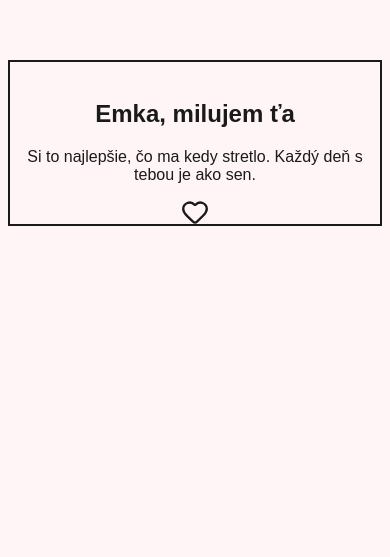
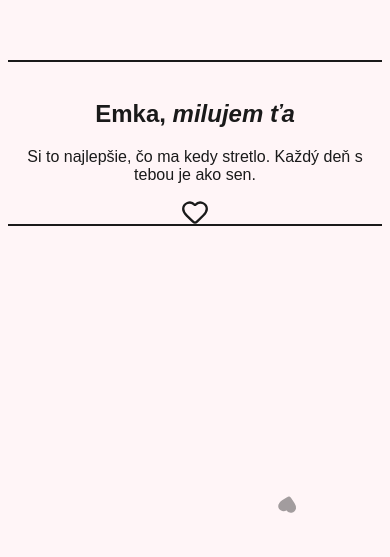
Before and after one commit to MilanLoduha/EmkaWeb, a Next.js app: page / in a window 390 px wide. Shown: the part 287-844 px from the top of the page. Built offline with nearby package versions, Linux system fonts and the light colour scheme.

Commit message:
Fix: Hydration error (Math.random), dark text for readability, responsive grid

```diff
--- a/src/components/Hero.tsx
+++ b/src/components/Hero.tsx
@@ -1,71 +1,91 @@
 "use client";
 
 import { motion } from "framer-motion";
+import { useEffect, useState } from "react";
 import { Bow } from "./ui/Bow";
 import { Heart } from "lucide-react";
 
+// Client-side only component to avoid hydration mismatches
+const FloatingHeart = ({ i }: { i: number }) => {
+  const [initialStyle, setInitialStyle] = useState({ x: 0, scale: 0.5 });
+  const [isMounted, setIsMounted] = useState(false);
+
+  useEffect(() => {
+    setIsMounted(true);
+    setInitialStyle({
+      x: Math.random() * 1400 - 600,
+      scale: Math.random() * 0.6 + 0.4,
+    });
+  }, []);
+
+  if (!isMounted) return null;
+
+  return (
+    <motion.div
+      className="absolute text-primary-pink opacity-40 pointer-events-none"
+      initial={{
+        x: initialStyle.x,
+        y: 1000,
+        scale: initialStyle.scale
+      }}
+      animate={{
+        y: -200,
+        rotate: 360,
+        x: initialStyle.x + (Math.random() * 200 - 100)
+      }}
+      transition={{
+        duration: Math.random() * 8 + 8,
+        repeat: Infinity,
+        ease: "linear",
+        delay: Math.random() * 5
+      }}
+    >
+      <Heart fill="currentColor" size={25} />
+    </motion.div>
+  );
+};
+
 export const Hero = () => {
   return (
-    <section className="relative min-h-screen flex flex-col items-center justify-center overflow-hidden bg-soft-pink/10 px-4">
+    <section className="relative min-h-screen flex flex-col items-center justify-center overflow-hidden bg-[#FFF5F7] px-4 py-20">
       {/* Background elements */}
-      <div className="absolute top-10 left-20 opacity-30 rotate-12">
-        <Bow className="w-16 h-12" />
+      <div className="absolute top-10 left-10 md:left-20 opacity-30 rotate-12">
+        <Bow className="w-12 h-8 md:w-16 md:h-12" />
       </div>
-      <div className="absolute bottom-20 right-20 opacity-30 -rotate-12">
-        <Bow className="w-16 h-12" />
+      <div className="absolute bottom-20 right-10 md:right-20 opacity-30 -rotate-12">
+        <Bow className="w-12 h-8 md:w-16 md:h-12" />
       </div>
 
       <motion.div
         initial={{ opacity: 0, y: 20 }}
         animate={{ opacity: 1, y: 0 }}
         transition={{ duration: 0.8 }}
-        className="text-center z-10 bg-white/40 p-12 rounded-kitty backdrop-blur-sm border-2 border-primary-pink/20 shadow-xl"
+        className="text-center z-10 bg-white/60 p-8 md:p-12 rounded-kawaii backdrop-blur-sm border-2 border-kawaii-pink/30 shadow-xl max-w-3xl w-full"
       >
         <div className="flex justify-center mb-6">
-          <Bow className="w-24 h-16" />
+          <Bow className="w-20 h-12 md:w-24 md:h-16" />
         </div>
 
-        <h1 className="text-6xl md:text-8xl font-bold text-accent-black mb-4">
-          Emka, <span className="text-primary-pink drop-shadow-sm">milujem ťa</span>
+        <h1 className="text-4xl md:text-6xl lg:text-7xl font-bold text-accent-black mb-6 leading-tight">
+          Emka, <span className="text-kawaii-pink italic">milujem ťa</span>
         </h1>
 
-        <p className="text-xl md:text-2xl text-gray-700 max-w-2xl mx-auto font-medium">
+        <p className="text-lg md:text-xl text-accent-black/90 max-w-xl mx-auto font-medium">
           Si to najlepšie, čo ma kedy stretlo. Každý deň s tebou je ako sen.
         </p>
 
         <motion.div
           animate={{ scale: [1, 1.2, 1] }}
           transition={{ repeat: Infinity, duration: 1.5 }}
-          className="mt-12 flex justify-center"
+          className="mt-10 flex justify-center"
         >
-          <Heart className="text-primary-pink fill-primary-pink w-16 h-16 drop-shadow-md" />
+          <Heart className="text-red-500 fill-red-500 w-12 h-12 md:w-16 md:h-16 drop-shadow-md" />
         </motion.div>
       </motion.div>
 
-      {/* Floating hearts animation with more spread */}
-      {[...Array(20)].map((_, i) => (
-        <motion.div
-          key={i}
-          className="absolute text-primary-pink opacity-40 pointer-events-none"
-          initial={{
-            x: (Math.random() * 1400) - 600, // More horizontal spread
-            y: 1000,
-            scale: Math.random() * 0.6 + 0.4
-          }}
-          animate={{
-            y: -200,
-            rotate: 360,
-            x: (Math.random() * 1400) - 600 // Slight horizontal drift
-          }}
-          transition={{
-            duration: Math.random() * 8 + 8,
-            repeat: Infinity,
-            ease: "linear",
-            delay: Math.random() * 5
-          }}
-        >
-          <Heart fill="currentColor" size={Math.random() * 20 + 20} />
-        </motion.div>
+      {/* Floating hearts animation */}
+      {[...Array(15)].map((_, i) => (
+        <FloatingHeart key={i} i={i} />
       ))}
     </section>
   );
--- a/src/components/Reasons.tsx
+++ b/src/components/Reasons.tsx
@@ -16,8 +16,8 @@ export const Reasons = () => {
   return (
     <section className="py-20 bg-white px-4 relative overflow-hidden">
       <div className="max-w-4xl mx-auto relative z-10">
-        <h2 className="text-4xl font-bold text-center mb-12 text-accent-black">
-          Prečo ťa <span className="text-primary-pink">tak veľmi</span> milujem
+        <h2 className="text-4xl md:text-5xl font-bold text-center mb-12 text-accent-black">
+          Prečo ťa <span className="text-kawaii-pink">tak veľmi</span> milujem
         </h2>
 
         <div className="grid grid-cols-1 md:grid-cols-2 gap-6">
@@ -27,14 +27,15 @@ export const Reasons = () => {
               initial={{ opacity: 0, x: index % 2 === 0 ? -20 : 20 }}
               whileInView={{ opacity: 1, x: 0 }}
               transition={{ delay: index * 0.1 }}
-              className="p-6 rounded-kitty bg-soft-pink/20 border-2 border-primary-pink/30 flex items-center space-x-4 shadow-sm"
+              className="p-6 rounded-kawaii bg-kawaii-cream/40 border-2 border-kawaii-pink/30 flex items-center space-x-4 shadow-sm"
             >
-              <Heart className="text-primary-pink fill-primary-pink w-6 h-6 shrink-0" />
-              <p className="text-lg text-gray-800 font-medium">{reason}</p>
+              <Heart className="text-red-500 fill-red-500 w-6 h-6 shrink-0" />
+              <p className="text-lg text-accent-black font-semibold">{reason}</p>
             </motion.div>
           ))}
         </div>
       </div>
+//...
 
       {/* Decorative icons */}
       <motion.div
```
